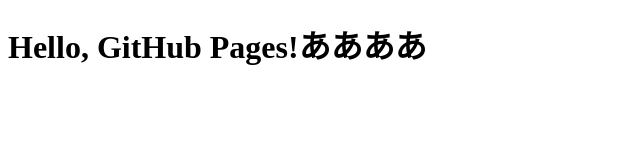
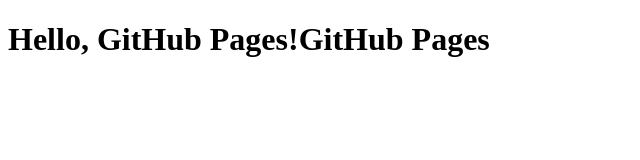
Before and after one commit to tomonosuke21/web, a plain HTML site: page index.html in a window 1280 px wide. Shown: the whole page, without its empty margins (0-640 px from the left). Drawn offline with Linux system fonts and the light colour scheme.

Commit message:
Update index.html

```diff
--- a/index.html
+++ b/index.html
@@ -5,6 +5,6 @@
   <title>テスト</title>
 </head>
 <body>
-  <h1>Hello, GitHub Pages!ああああ</h1>
+  <h1>Hello, GitHub Pages!GitHub Pages</h1>
 </body>
 </html>
```
